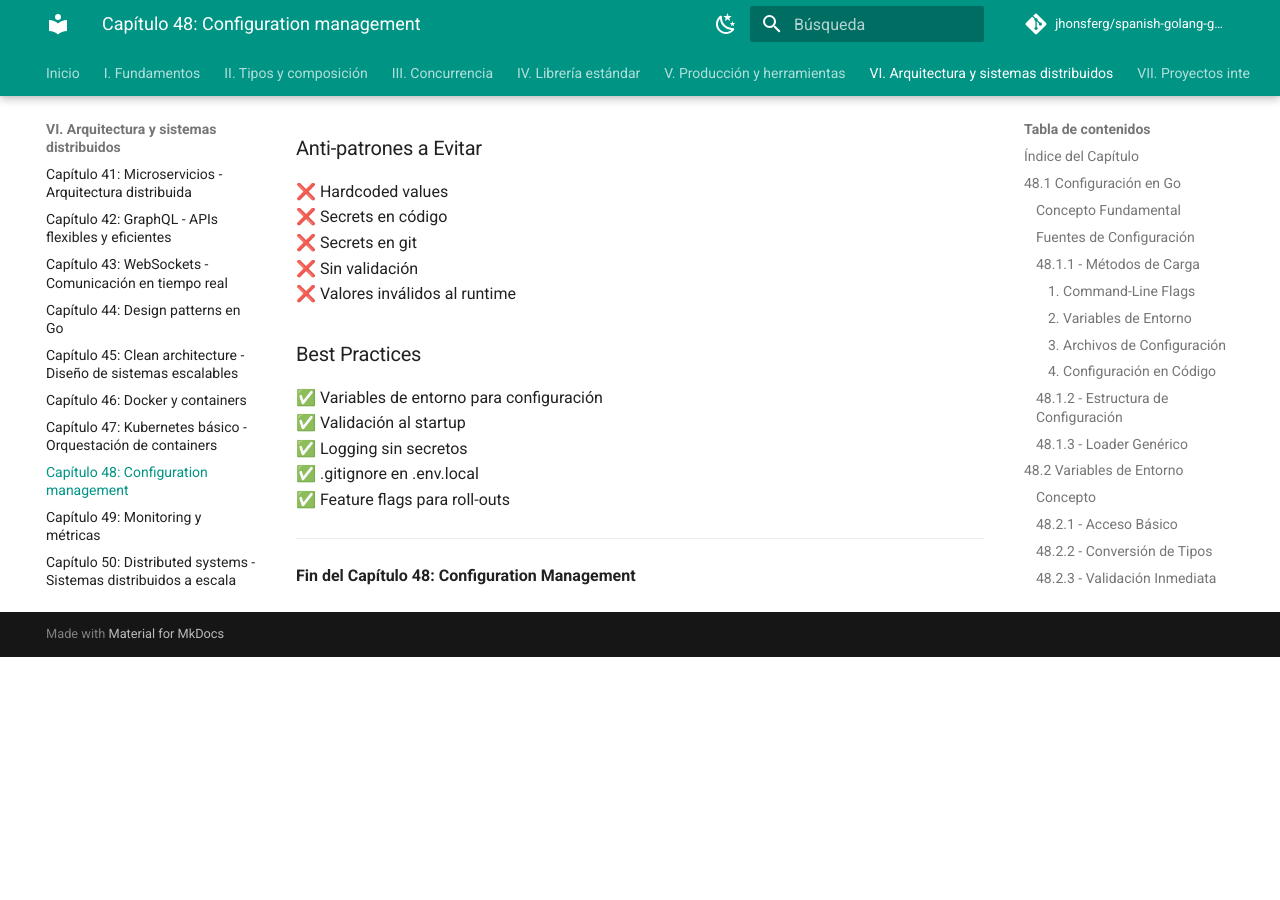
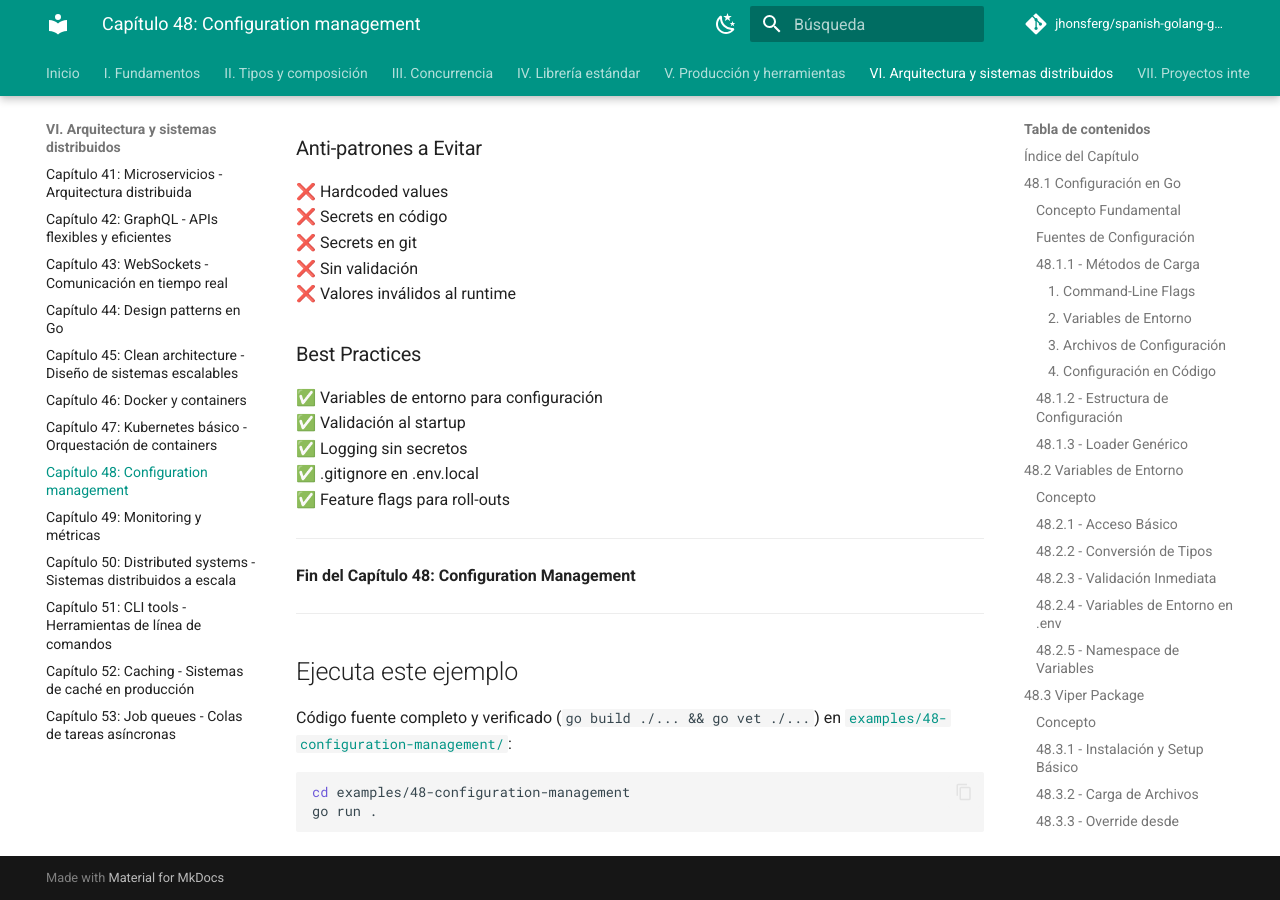
Before and after one commit to jhonsferg/spanish-golang-guide, an MkDocs documentation site: the page built from docs/06-arquitectura-y-sistemas-distribuidos/48-configuration-management.md, in a window 1280 px wide and 900 px high, scrolled down 44117 px. Built offline with MkDocs 1.6.1 and Material for MkDocs 9.7.7, drawn with Linux system fonts in a browser that asks for light colours; comment, search, counter and statistics services are not loaded; before the commit the page ends 44774 px from its top, so only the background shows below that.

Commit message:
docs: enlazar ejemplo ejecutable en el capítulo 48

````diff
--- a/docs/06-arquitectura-y-sistemas-distribuidos/48-configuration-management.md
+++ b/docs/06-arquitectura-y-sistemas-distribuidos/48-configuration-management.md
@@ -2283,3 +2283,15 @@
 ---
 
 **Fin del Capítulo 48: Configuration Management**
+
+---
+
+## Ejecuta este ejemplo
+
+Código fuente completo y verificado (`go build ./... && go vet ./...`) en
+[`examples/48-configuration-management/`](https://github.com/jhonsferg/spanish-golang-guide/tree/main/examples/48-configuration-management):
+
+```bash
+cd examples/48-configuration-management
+go run .
+```
````
